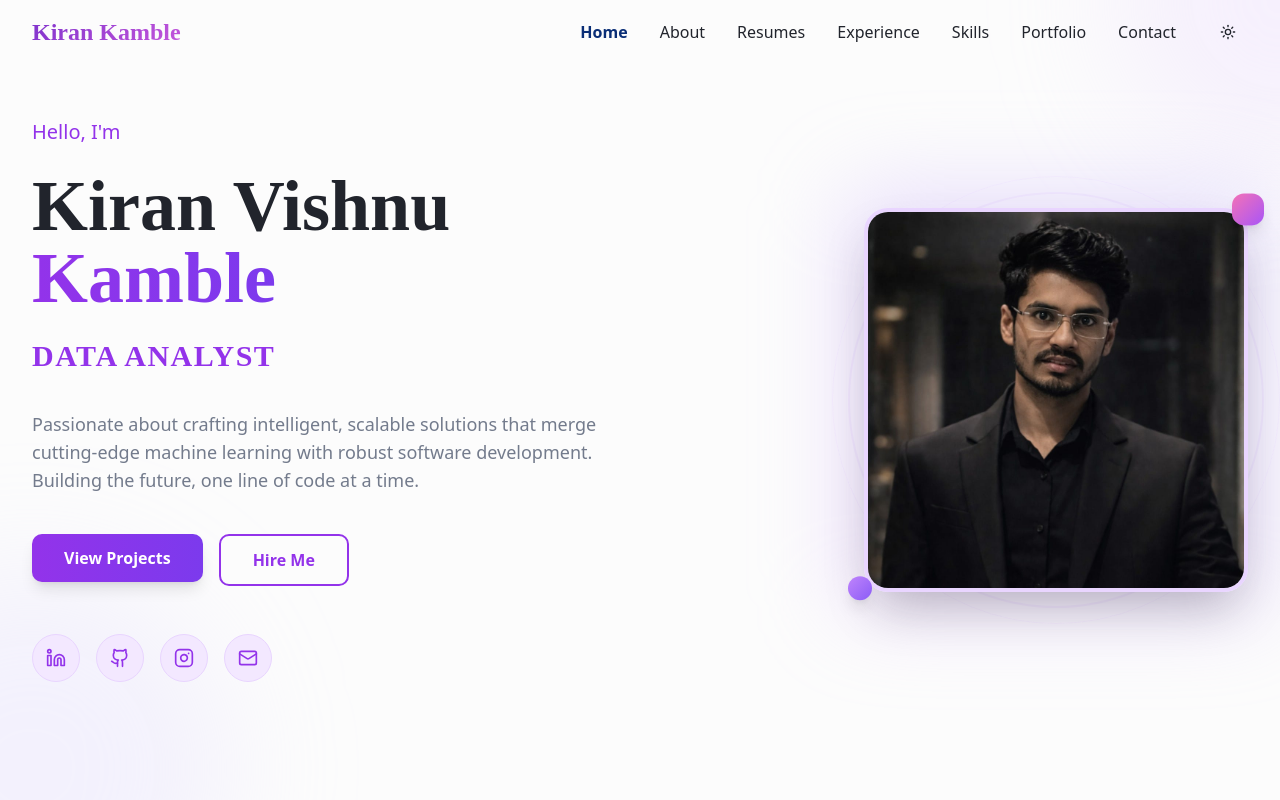
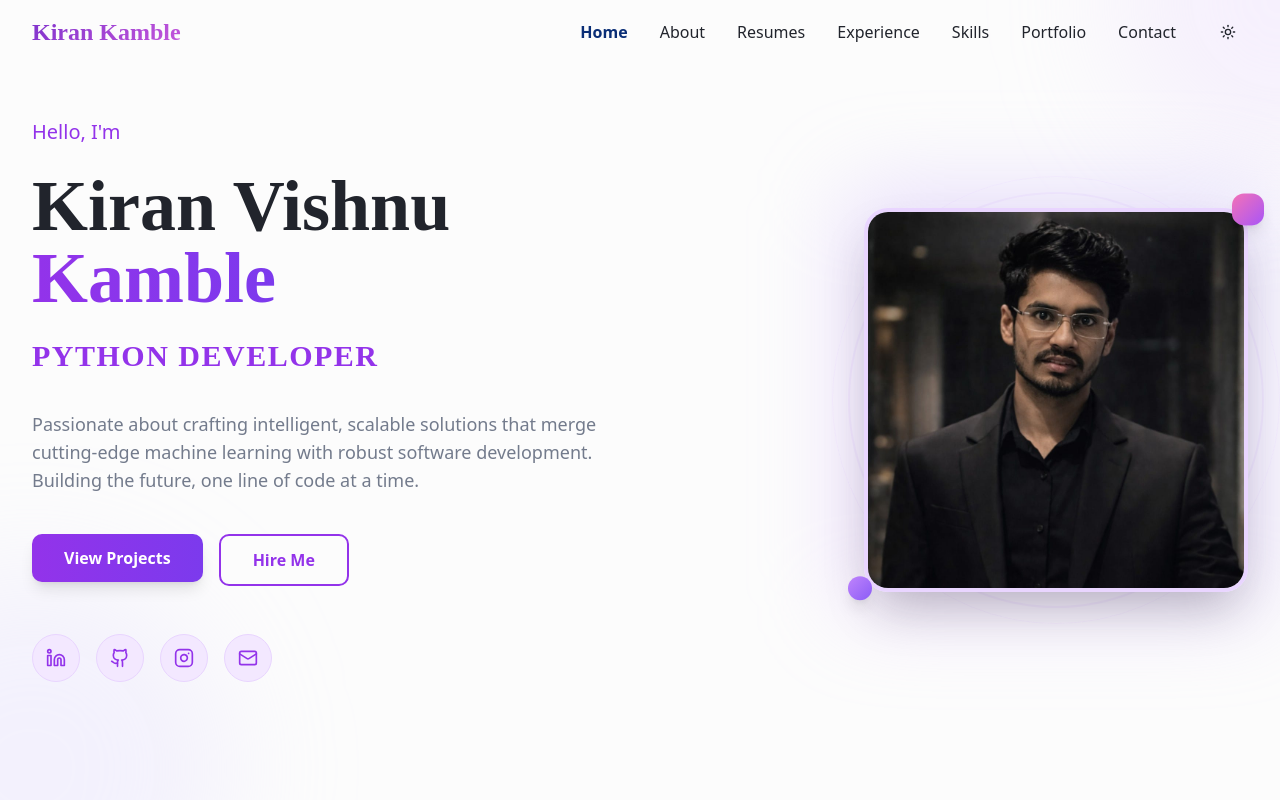
Before and after one commit to kirankamble1523/kiranvkamble, a React (Vite) app: page / in a window 1280 px wide. Shown: the top 800 px of the page. Built offline with nearby package versions, Linux system fonts and the light colour scheme; a web font is replaced by a local one.

Commit message:
Remove web developer role from hero rotation
Co-authored-by: kirankamble1523 <149459214+kirankamble1523@users.noreply.github.com>

```diff
--- a/src/components/Hero.tsx
+++ b/src/components/Hero.tsx
@@ -5,7 +5,7 @@ import kiranPortrait from '@/assets/kiran-profile.png'
 import { useState, useEffect } from 'react'
 
 const Hero = () => {
-  const roles = ['WEB DEVELOPER', 'AI ENGINEER', 'DATA ANALYST', 'PYTHON DEVELOPER', 'ML ENGINEER']
+  const roles = ['AI ENGINEER', 'DATA ANALYST', 'PYTHON DEVELOPER', 'ML ENGINEER']
   const [currentRoleIndex, setCurrentRoleIndex] = useState(0)
 
   useEffect(() => {
```
